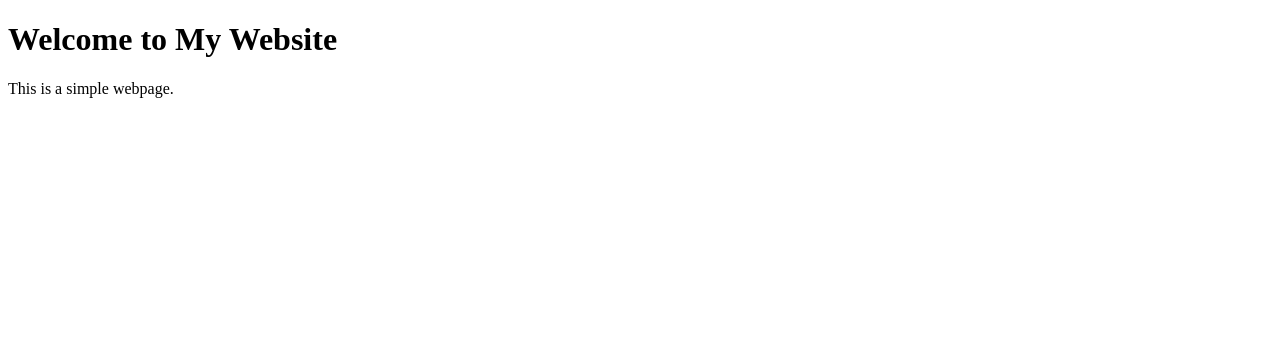
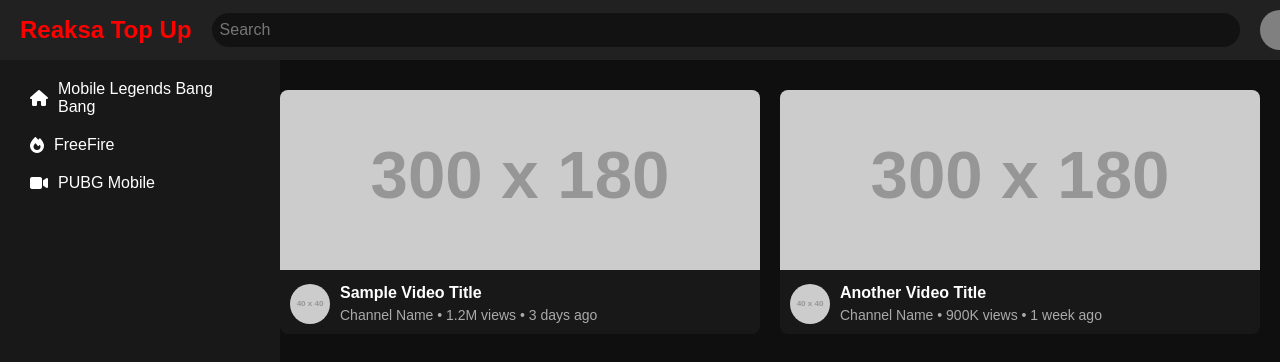
Before and after one commit to Reaksada/ReaksaTopUp, a plain HTML site: page index.html in a window 1280 px wide. Drawn offline with Linux system fonts and the light colour scheme; placeholder pictures from the web are drawn by us.

Commit message:
Add files via upload

```diff
--- a/index.html
+++ b/index.html
@@ -3,10 +3,51 @@
 <head>
     <meta charset="UTF-8">
     <meta name="viewport" content="width=device-width, initial-scale=1.0">
-    <title>My First Website</title>
+    <title>YouTube Clone</title>
+    <link rel="stylesheet" href="styles.css">
+    <script src="https://kit.fontawesome.com/a076d05399.js" crossorigin="anonymous"></script>
 </head>
 <body>
-    <h1>Welcome to My Website</h1>
-    <p>This is a simple webpage.</p>
+
+    <!-- Header (Top Bar) -->
+    <header class="header">
+        <div class="logo">Reaksa Top Up</div>
+        <input type="text" class="search-bar" placeholder="Search">
+        <div class="profile-icon"></div>
+    </header>
+
+    <!-- Sidebar -->
+    <nav class="sidebar">
+        <a href="#"><i class="fas fa-home"></i> Mobile Legends Bang Bang</a>
+        <a href="#"><i class="fas fa-fire"></i> FreeFire</a>
+        <a href="#"><i class="fas fa-video"></i> PUBG Mobile</a>
+    </nav>
+
+    <!-- Main Content (Video Grid) -->
+    <main class="main-content">
+        <div class="video-card">
+            <img src="https://via.placeholder.com/300x180" alt="Video Thumbnail">
+            <div class="video-info">
+                <img src="https://via.placeholder.com/40" alt="Channel Logo">
+                <div class="video-details">
+                    <h3>Sample Video Title</h3>
+                    <p>Channel Name • 1.2M views • 3 days ago</p>
+                </div>
+            </div>
+        </div>
+
+        <div class="video-card">
+            <img src="https://via.placeholder.com/300x180" alt="Video Thumbnail">
+            <div class="video-info">
+                <img src="https://via.placeholder.com/40" alt="Channel Logo">
+                <div class="video-details">
+                    <h3>Another Video Title</h3>
+                    <p>Channel Name • 900K views • 1 week ago</p>
+                </div>
+            </div>
+        </div>
+
+    </main>
+
 </body>
 </html>
--- /dev/null
+++ b/styles.css
@@ -0,0 +1,120 @@
+/* General Styles */
+body {
+    font-family: Arial, sans-serif;
+    background-color: #0f0f0f;
+    color: white;
+    margin: 0;
+    padding: 0;
+}
+
+/* Header */
+.header {
+    display: flex;
+    justify-content: space-between;
+    align-items: center;
+    padding: 10px 20px;
+    background-color: #212121;
+    position: fixed;
+    width: 100%;
+    top: 0;
+    z-index: 1000;
+}
+
+.logo {
+    font-size: 24px;
+    font-weight: bold;
+    color: #ff0000;
+}
+
+.search-bar {
+    flex-grow: 1;
+    margin: 0 20px;
+    padding: 8px;
+    border-radius: 20px;
+    border: none;
+    background-color: #121212;
+    color: white;
+    font-size: 16px;
+}
+
+.profile-icon {
+    width: 40px;
+    height: 40px;
+    border-radius: 50%;
+    background-color: gray;
+}
+
+/* Sidebar */
+.sidebar {
+    width: 240px;
+    background-color: #181818;
+    position: fixed;
+    top: 50px;
+    left: 0;
+    bottom: 0;
+    padding: 20px;
+}
+
+.sidebar a {
+    display: flex;
+    align-items: center;
+    color: white;
+    padding: 10px;
+    text-decoration: none;
+    transition: background 0.3s;
+}
+
+.sidebar a:hover {
+    background-color: #383838;
+}
+
+.sidebar i {
+    margin-right: 10px;
+}
+
+/* Main Content (Video Grid) */
+.main-content {
+    margin-left: 260px;
+    margin-top: 70px;
+    padding: 20px;
+    display: grid;
+    grid-template-columns: repeat(auto-fit, minmax(300px, 1fr));
+    gap: 20px;
+}
+
+.video-card {
+    background-color: #181818;
+    border-radius: 8px;
+    overflow: hidden;
+    cursor: pointer;
+}
+
+.video-card img {
+    width: 100%;
+    height: 180px;
+    object-fit: cover;
+}
+
+.video-info {
+    padding: 10px;
+    display: flex;
+    align-items: flex-start;
+}
+
+.video-info img {
+    width: 40px;
+    height: 40px;
+    border-radius: 50%;
+    margin-right: 10px;
+}
+
+.video-details h3 {
+    font-size: 16px;
+    margin: 0;
+}
+
+.video-details p {
+    font-size: 14px;
+    color: #aaa;
+    margin: 5px 0 0;
+}
```
